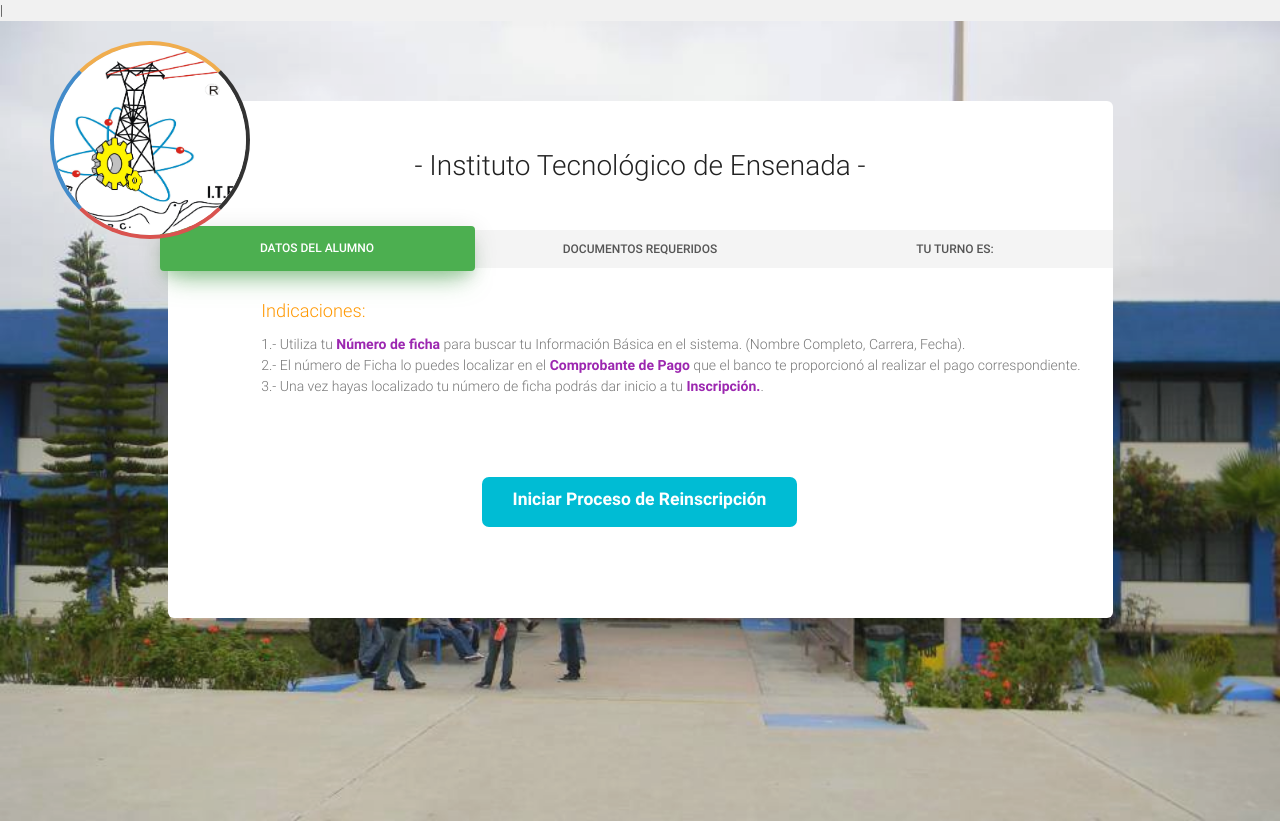
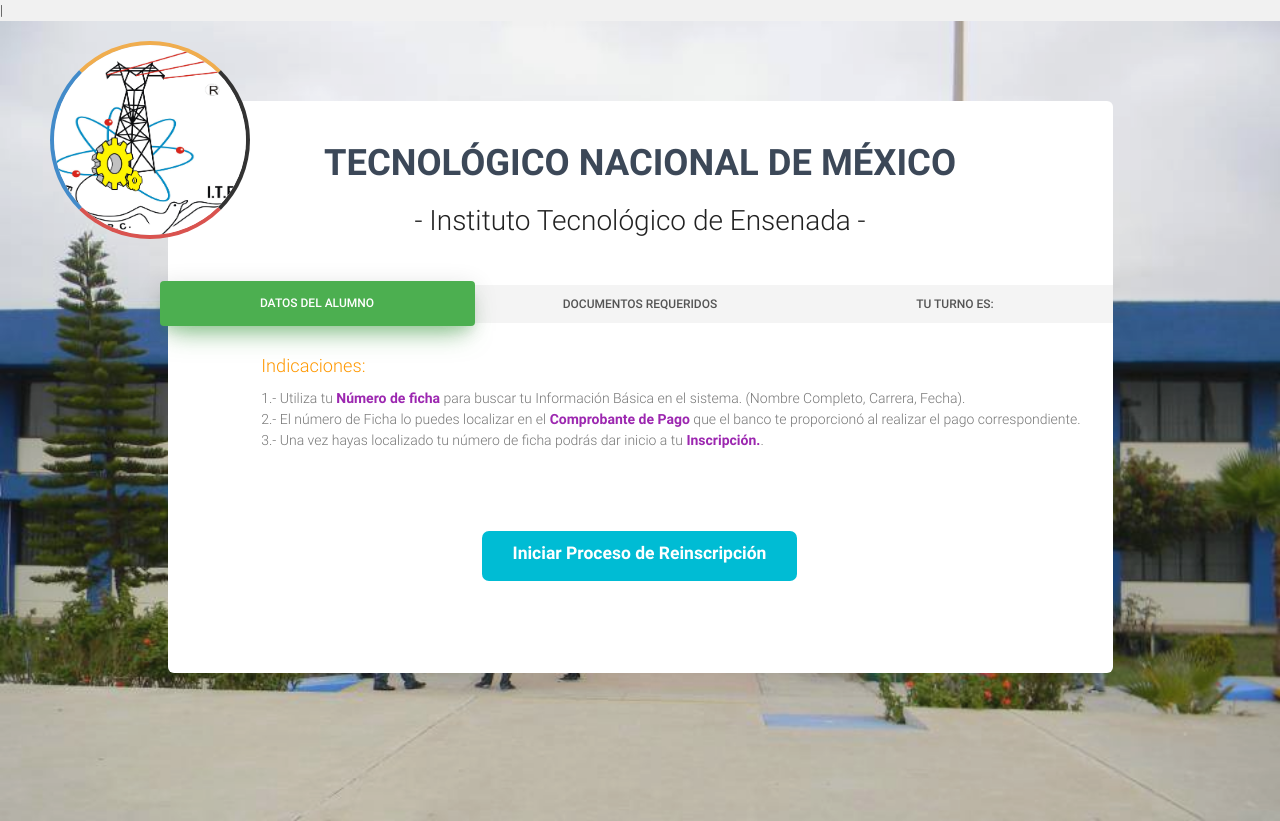
Before and after one commit to guillenvd/NewEscolaresPi, a plain HTML site: page moduloAlumno/index.html in a window 1280 px wide. Drawn offline with Linux system fonts and the light colour scheme; no server answers.

Commit message:
add Titulo

```diff
--- a/moduloAlumno/index.html
+++ b/moduloAlumno/index.html
@@ -40,7 +40,7 @@
 		                <!--        You can switch " data-color="blue" "  with one of the next bright colors: "green", "orange", "red", "purple"             -->
 		                    	<div class="wizard-header">
 		                        	<h2 class="wizard-title">
-		                        	<!-- 	TECNOLÓGICO NACIONAL DE MÉXICO-->
+		                        	TECNOLÓGICO NACIONAL DE MÉXICO
 		                        	</h2>
 		                        		<h4 style="font-size: 2em;">- Instituto Tecnológico de Ensenada -</h4>
 		                    	</div>
```
Also changed, not shown: 1 other file.
